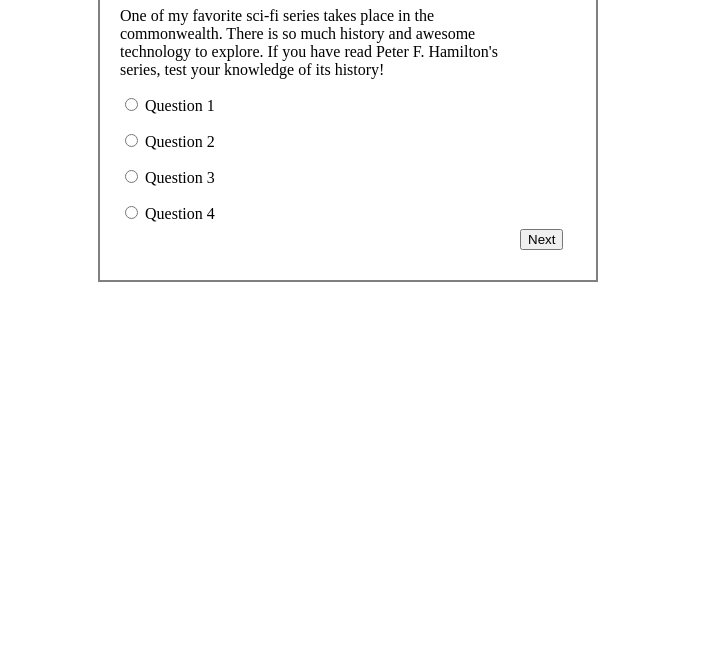
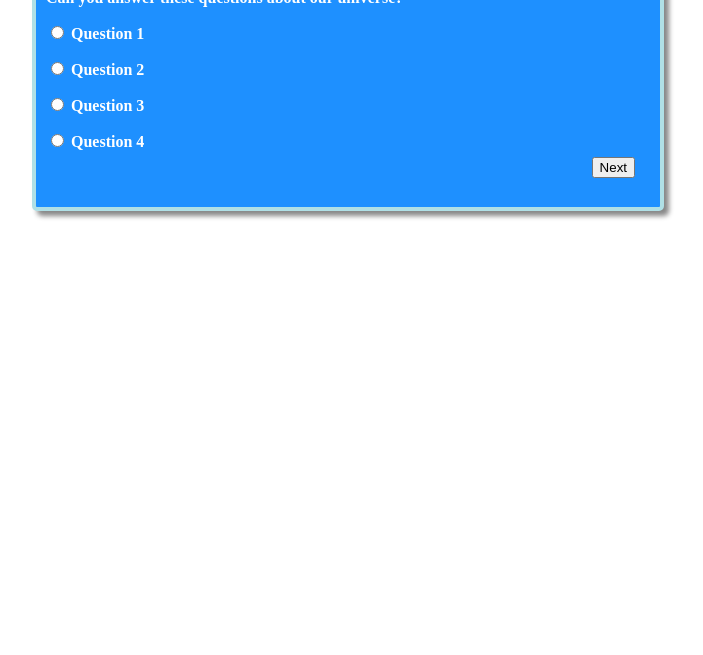
Before and after one commit to Lotharan/quiz_app, a plain HTML site: page Index.html in a window 1280 px wide. Shown: the part 145-800 px from the top of the page, without its empty margins (292-995 px from the left). Drawn offline with Linux system fonts and the light colour scheme.

Commit message:
created object

```diff
--- a/Index.html
+++ b/Index.html
@@ -6,8 +6,8 @@
 	</head>
 	<body>
 		<main>
-		<h1>Commonwealth Trivia!</h1>
-		<p>One of my favorite sci-fi series takes place in the commonwealth.  There is so much history and awesome technology to explore. If you have read Peter F. Hamilton's series, test your knowledge of its history!</p>
+		<h1>Universe Trivia!</h1>
+		<p>Can you answer these questions about our universe?</p>
 		<form>
 			<p><input type="radio" name="trivia"> <label>Question 1</label></p>
 			<p><input type="radio" name="trivia"> <label>Question 2</label></p>
--- a/main.css
+++ b/main.css
@@ -5,10 +5,21 @@
 	margin-top: 50px;
 }
 main {
-	max-width: 500px;
+/*	max-width: 500px;
 	margin: 0 auto;
 	padding: 20px;
 	border: solid grey 2px;
+	background-color: #1E90FF;
+	color: #FFF;*/
+	width:50%;
+	margin:auto;
+	padding: 0 25px 40px 10px;
+	background-color: #1E90FF;
+	border:4px solid #B0E0E6;
+	border-radius:5px;
+	color: #FFFFFF;
+	font-weight: bold;
+	box-shadow: 5px 5px 5px #888;
 }
 
 p {
@@ -18,7 +29,7 @@
 .button-placement{
 	position: relative;
 	bottom:10px;
-	left: 400px;
+	float:right;
 }
 .button-placement:hover{
 	cursor:pointer;
```
Also changed, not shown: app.js (+22 -0 lines).
